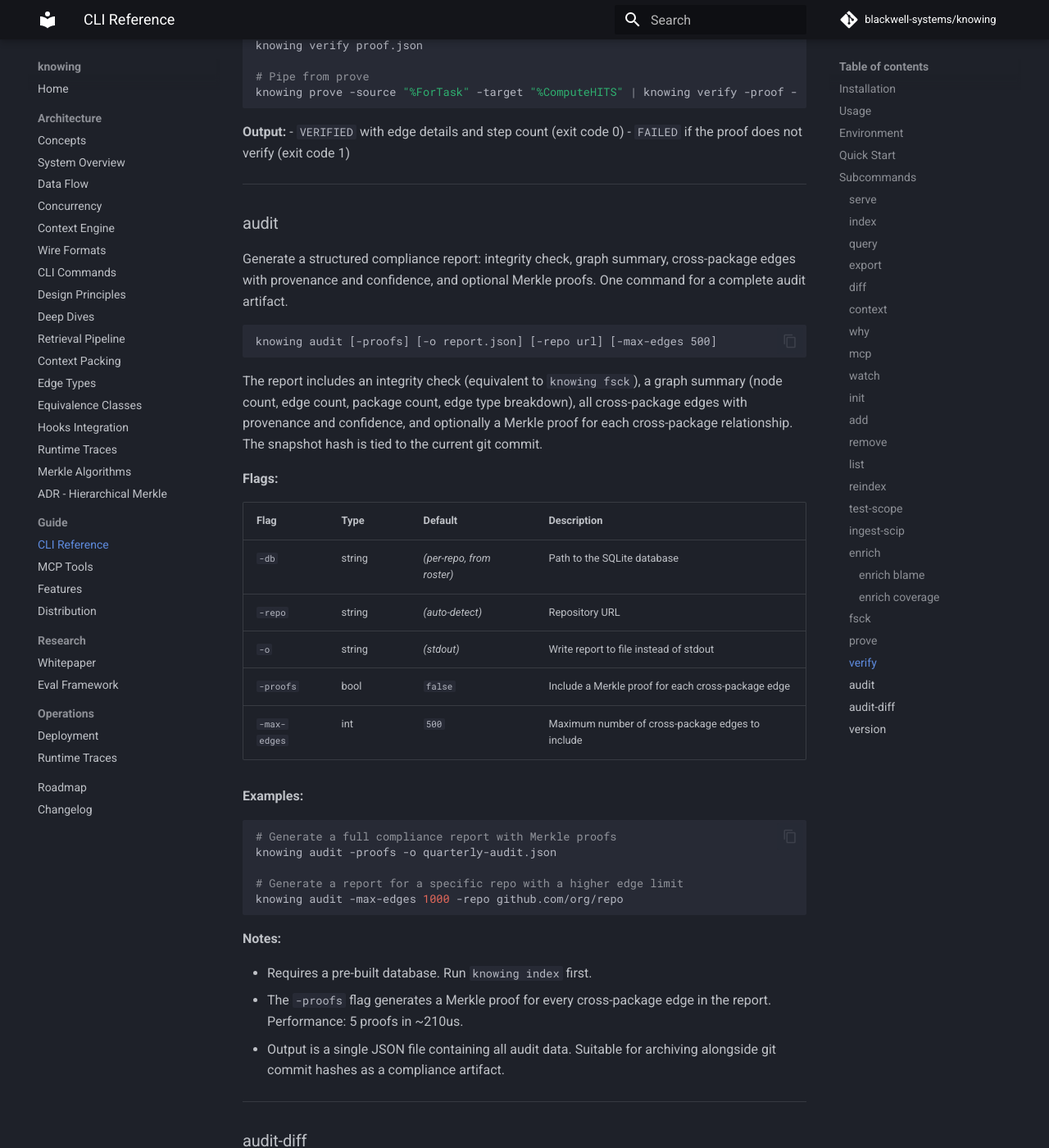
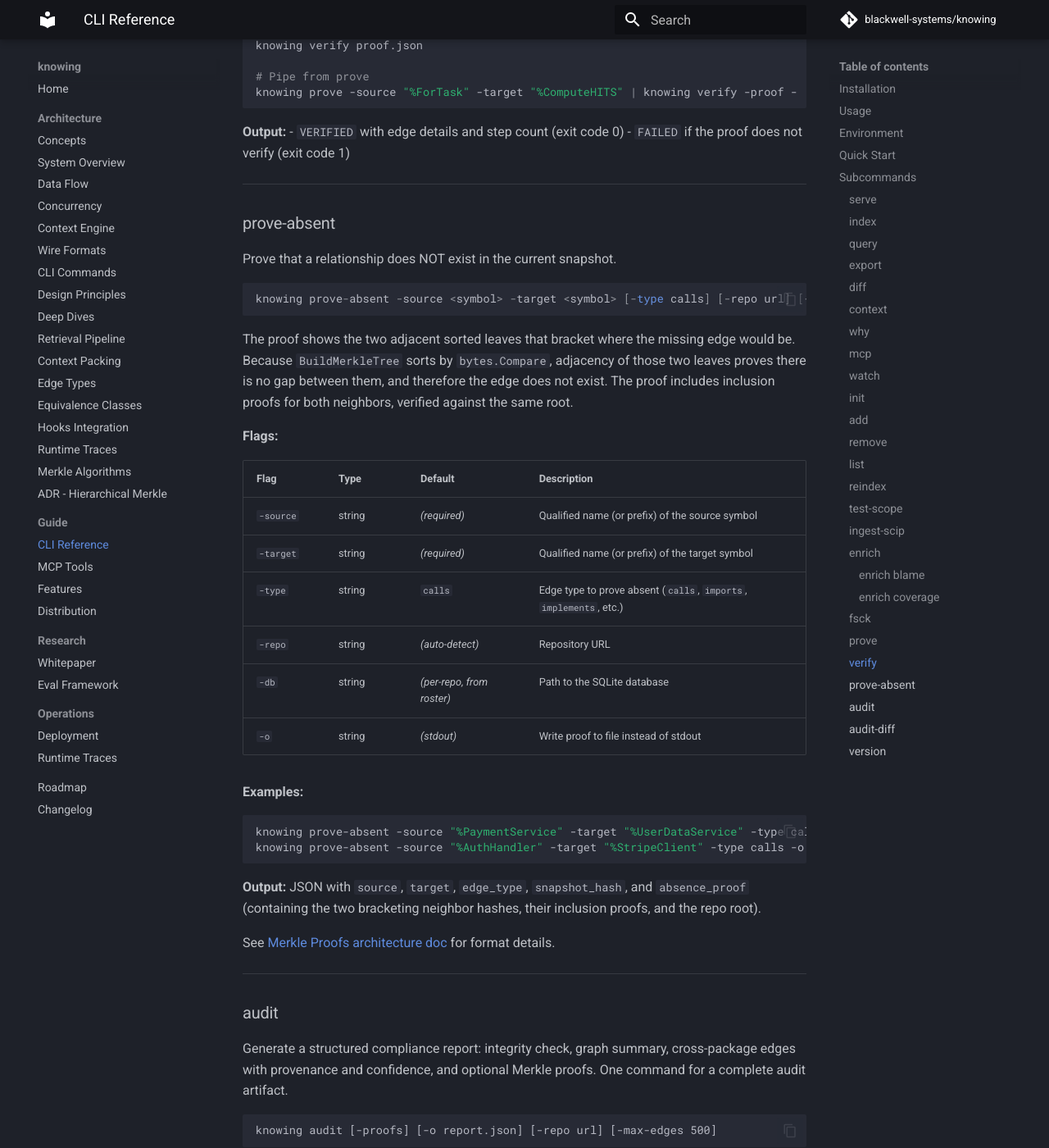
Before and after one commit to blackwell-systems/knowing, an MkDocs documentation site: the page built from docs/guide/cli.md, in a window 1280 px wide and 1400 px high, scrolled down 23499 px. Shown: the whole window at 82% size. Built offline with MkDocs 1.6.1 and Material for MkDocs 9.7.7, drawn with Linux system fonts in a browser that asks for light colours; comment, search, counter and statistics services are not loaded.

Commit message:
docs: update 7 files for proof of absence
CLI guide: prove-absent command (24 subcommands). Merkle proofs doc:
removed absence from limitations, added Proof of Absence section.
Audit-compliance: absence row in provable claims table, limitations
updated. README: absence proof bullet. Roadmap: Phase 4 table with
proofs and absence marked shipped. Merkle algorithms: absence shipped,
ordered trie removed from remaining. Index: CLI count 24.

````diff
--- a/docs/guide/cli.md
+++ b/docs/guide/cli.md
@@ -13,7 +13,7 @@ See [distribution.md](distribution.md) for installation instructions.
 knowing <subcommand> [flags]
 ```
 
-Subcommands: `serve`, `index`, `query`, `export`, `diff`, `context`, `why`, `mcp`, `watch`, `reindex`, `init`, `add`, `remove`, `list`, `test-scope`, `ingest-scip`, `enrich`, `fsck`, `prove`, `verify`, `audit`, `audit-diff`, `version`.
+Subcommands: `serve`, `index`, `query`, `export`, `diff`, `context`, `why`, `mcp`, `watch`, `reindex`, `init`, `add`, `remove`, `list`, `test-scope`, `ingest-scip`, `enrich`, `fsck`, `prove`, `verify`, `prove-absent`, `audit`, `audit-diff`, `version`.
 
 ## Environment
 
@@ -1037,6 +1037,40 @@ knowing prove -source "%ForTask" -target "%ComputeHITS" | knowing verify -proof
 
 ---
 
+### prove-absent
+
+Prove that a relationship does NOT exist in the current snapshot.
+
+```
+knowing prove-absent -source <symbol> -target <symbol> [-type calls] [-repo url] [-o file]
+```
+
+The proof shows the two adjacent sorted leaves that bracket where the missing edge would be. Because `BuildMerkleTree` sorts by `bytes.Compare`, adjacency of those two leaves proves there is no gap between them, and therefore the edge does not exist. The proof includes inclusion proofs for both neighbors, verified against the same root.
+
+**Flags:**
+
+| Flag | Type | Default | Description |
+|------|------|---------|-------------|
+| `-source` | string | *(required)* | Qualified name (or prefix) of the source symbol |
+| `-target` | string | *(required)* | Qualified name (or prefix) of the target symbol |
+| `-type` | string | `calls` | Edge type to prove absent (`calls`, `imports`, `implements`, etc.) |
+| `-repo` | string | *(auto-detect)* | Repository URL |
+| `-db` | string | *(per-repo, from roster)* | Path to the SQLite database |
+| `-o` | string | *(stdout)* | Write proof to file instead of stdout |
+
+**Examples:**
+
+```bash
+knowing prove-absent -source "%PaymentService" -target "%UserDataService" -type calls
+knowing prove-absent -source "%AuthHandler" -target "%StripeClient" -type calls -o absence.json
+```
+
+**Output:** JSON with `source`, `target`, `edge_type`, `snapshot_hash`, and `absence_proof` (containing the two bracketing neighbor hashes, their inclusion proofs, and the repo root).
+
+See [Merkle Proofs architecture doc](../architecture/merkle-proofs.md#proof-of-absence) for format details.
+
+---
+
 ### audit
 
 Generate a structured compliance report: integrity check, graph summary, cross-package edges with provenance and confidence, and optional Merkle proofs. One command for a complete audit artifact.
````
Also changed, not shown: README.md (+1 -0 lines), docs/architecture/merkle-algorithms.md (+2 -2 lines), docs/architecture/merkle-proofs.md (+25 -1 lines), docs/guide/audit-compliance.md (+2 -1 lines), docs/index.md (+2 -2 lines), docs/roadmap.md (+9 -9 lines).
